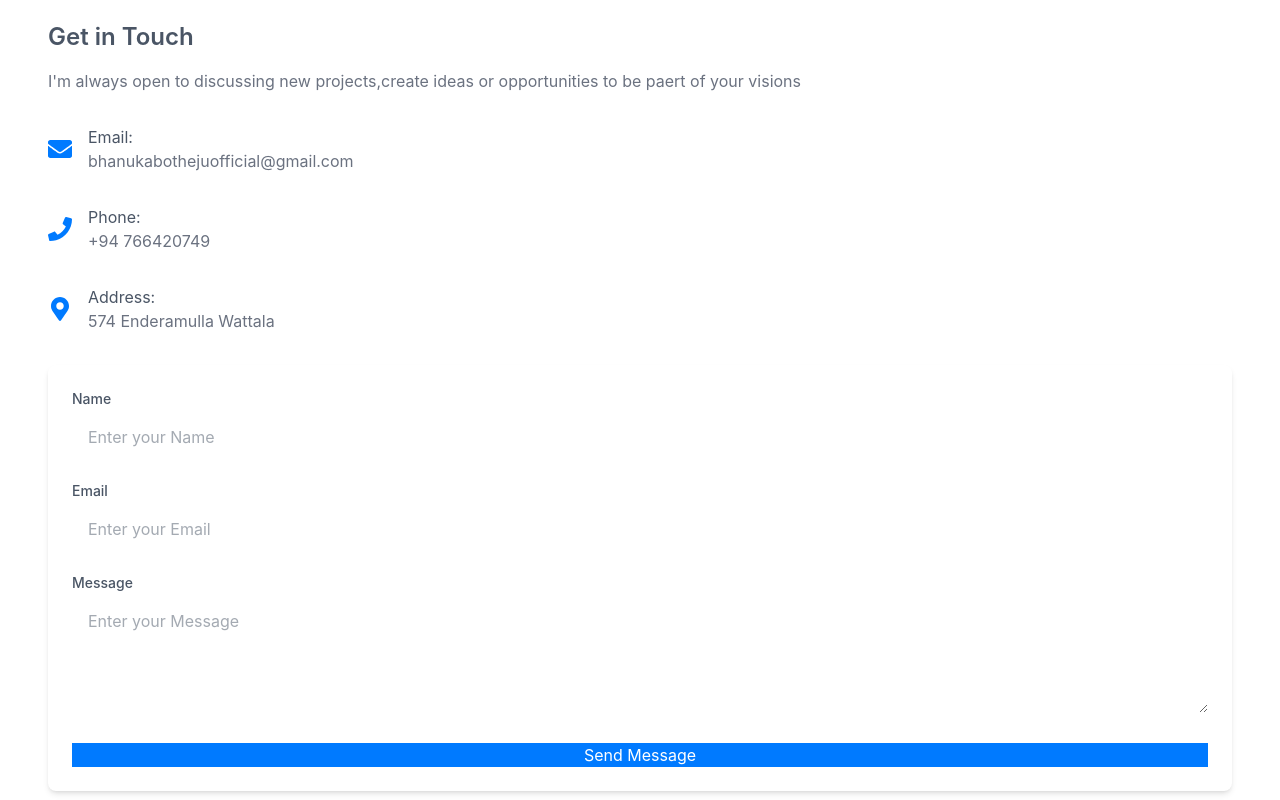
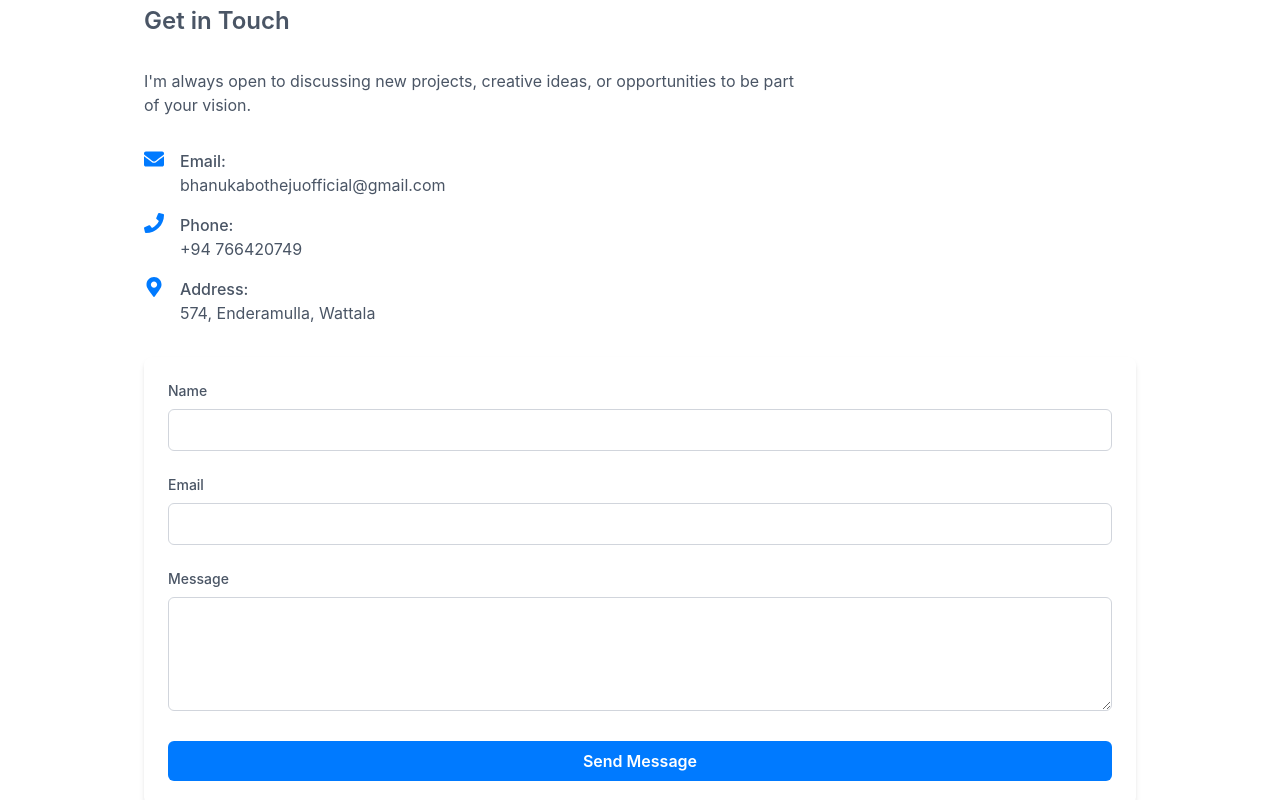
Before and after one commit to Bhanuka-botheju/portfolio_bhanuka, a Next.js app: page /about in a window 1280 px wide. Shown: the part 1540-2340 px from the top of the page. Built offline with nearby package versions, Linux system fonts and the light colour scheme.

Commit message:
finishing change in contact me component

```diff
--- a/src/app/contact/Contact.tsx
+++ b/src/app/contact/Contact.tsx
@@ -1,85 +1,194 @@
 import Link from 'next/link'
 import React, { useState } from 'react'
-import { FaEnvelope, FaGithub, FaLocationArrow, FaMapMarkedAlt, FaMapMarkerAlt, FaPhone } from 'react-icons/fa'
+import {
+  FaEnvelope,
+  FaGithub,
+  FaLocationArrow,
+  FaMapMarkerAlt,
+  FaPhone,
+} from 'react-icons/fa'
 
 interface FormData {
-  name: string;
-  email: string;
-  message: string;
+  name: string
+  email: string
+  message: string
 }
 
-type FormStatus = "idle" | "loading" | "success" | "error";
+type FormStatus = 'idle' | 'loading' | 'success' | 'error'
 
 export default function Contact() {
-  const [] = useState<FormData>({
+  const [formData, setFormData] = useState<FormData>({
     name: '',
     email: '',
-    message: ''
+    message: '',
   })
 
-  const [status,setstatus] = useState<FormStatus>('idle');
+  const [status, setStatus] = useState<FormStatus>('idle')
+
+  const handleChange = (
+    e: React.ChangeEvent<HTMLInputElement | HTMLTextAreaElement>
+  ) => {
+    setFormData({ ...formData, [e.target.name]: e.target.value })
+  }
+
+  const handleSubmit = async (e: React.FormEvent) => {
+    e.preventDefault()
+    setStatus('loading')
+
+    // Simulate API call (replace with your backend logic)
+    try {
+      await new Promise((resolve) => setTimeout(resolve, 2000))
+      setStatus('success')
+      setFormData({ name: '', email: '', message: '' })
+    } catch (error) {
+      setStatus('error')
+    }
+  }
+
   return (
-    <div className='container max-w-7xl mx-auto py-20'>
-        <h1 className='text-4xl font-bold mb-20 trxt-center'>
-          Contact Me
-        </h1>
-      <div className='space-y-8'>
-        <h2 className='text-2xl font-semibold mb-4'>
-          Get in Touch
-        </h2>
-        <p className='text-secondary md:w-2/3'>
-          I'm always open to discussing new projects,create ideas or opportunities to be paert of your visions
+    <div className="container max-w-5xl mx-auto py-20 px-4">
+      <h1 className="text-4xl font-bold mb-16 text-center">Contact Me</h1>
+
+      <div className="space-y-8">
+        <h2 className="text-2xl font-semibold">Get in Touch</h2>
+        <p className="text-gray-600 dark:text-gray-300 md:w-2/3">
+          I'm always open to discussing new projects, creative ideas, or opportunities to be part of your vision.
         </p>
-        <div className='flex items-center gap-4'>
-          <FaEnvelope className='w-6 h-6 text-primary'/>
-          <div>
-            <h3 className='text-semibold'>Email:</h3>
-            <Link href="mailtobhanukabotheju@gmail.com" className='text-secondary hover:text-primary'>bhanukabothejuofficial@gmail.com</Link>
-          </div>
+
+        {/* Contact Info */}
+        <div className="space-y-4">
+          <ContactInfo icon={<FaEnvelope className="text-primary" />} label="Email" value="bhanukabothejuofficial@gmail.com" link="mailto:bhanukabothejuofficial@gmail.com" />
+          <ContactInfo icon={<FaPhone className="text-primary" />} label="Phone" value="+94 766420749" link="tel:+94766420749" />
+          <ContactInfo icon={<FaMapMarkerAlt className="text-primary" />} label="Address" value="574, Enderamulla, Wattala" />
         </div>
 
-        <div className='flex items-center gap-4'>
-          <FaPhone className='w-6 h-6 text-primary'/>
-          <div>
-            <h3 className='text-semibold'>Phone:</h3>
-            <Link href="tel:+94766420749" className='text-secondary hover:text-primary'>+94 766420749</Link>
-          </div>
-        </div>
+        {/* Contact Form */}
+        <div className="bg-white dark:bg-dark/50 p-6 rounded-lg shadow-md">
+          <form className="space-y-6" onSubmit={handleSubmit}>
+            <FormField
+              label="Name"
+              name="name"
+              value={formData.name}
+              onChange={handleChange}
+              required
+            />
+            <FormField
+              label="Email"
+              name="email"
+              value={formData.email}
+              onChange={handleChange}
+              type="email"
+              required
+            />
+            <FormField
+              label="Message"
+              name="message"
+              value={formData.message}
+              onChange={handleChange}
+              textarea
+              rows={4}
+              required
+            />
 
-        <div className='flex items-center gap-4'>
-          <FaMapMarkerAlt className='w-6 h-6 text-primary'/>
-          <div>
-            <h3 className='text-semibold'>Address:</h3>
-            <Link href="mailtobhanukabotheju@gmail.com" className='text-secondary hover:text-primary'>574 Enderamulla Wattala</Link>
-          </div>
-        </div>
-        <div className='bg-white dark:bg-dark/50 p-6 rounded-lg shadow-md'>
-          <form className='space-y-6'>
-            <div>
-              <label htmlFor='name' className='block text-sm font-medium mb-2'>Name</label>
-              <input
-              required
-              type='text' id="name" name='name' placeholder='Enter your Name' className='w-full px-4 py-2 rounded-md  border-garay-300 dark:border-gray-700 bg-white dark:bg-dark focus:ring-2 focus:ring-primary focus:border-none'></input>
-            </div>
-            <div>
-              <label htmlFor='email' className='block text-sm font-medium mb-2'>Email</label>
-              <input
-              required
-              type='text' id="email" name='email' placeholder='Enter your Email' className='w-full px-4 py-2 rounded-md  border-garay-300 dark:border-gray-700 bg-white dark:bg-dark focus:ring-2 focus:ring-primary focus:border-none'></input>
-            </div>
-            <div>
-              <label htmlFor='massage' className='block text-sm font-medium mb-2'>Message</label>
-              <textarea
-              rows={4}
-              id="Message" name='Message' placeholder='Enter your Message' className='w-full px-4 py-2 rounded-md  border-garay-300 dark:border-gray-700 bg-white dark:bg-dark focus:ring-2 focus:ring-primary focus:border-none'></textarea>
-            </div>
-            <button type='submit' className='w-full btm btn-primary'>
-              {status === 'loading'? "Sending...":"Send Message"}
+            <button
+              type="submit"
+              className="w-full px-4 py-2 rounded-md bg-primary text-white font-semibold hover:bg-primary/90 transition"
+            >
+              {status === 'loading'
+                ? 'Sending...'
+                : status === 'success'
+                ? 'Message Sent ✅'
+                : status === 'error'
+                ? 'Error! Try Again'
+                : 'Send Message'}
             </button>
           </form>
         </div>
-
       </div>
     </div>
   )
 }
+
+// Subcomponents
+function ContactInfo({
+  icon,
+  label,
+  value,
+  link,
+}: {
+  icon: React.ReactNode
+  label: string
+  value: string
+  link?: string
+}) {
+  return (
+    <div className="flex items-start gap-4">
+      <div className="text-xl">{icon}</div>
+      <div>
+        <p className="font-medium">{label}:</p>
+        {link ? (
+          <Link
+            href={link}
+            className="text-gray-600 dark:text-gray-300 hover:text-primary"
+          >
+            {value}
+          </Link>
+        ) : (
+          <p className="text-gray-600 dark:text-gray-300">{value}</p>
+        )}
+      </div>
+    </div>
+  )
+}
+
+function FormField({
+  label,
+  name,
+  value,
+  onChange,
+  type = 'text',
+  textarea = false,
+  rows,
+  required = false,
+}: {
+  label: string
+  name: string
+  value: string
+  onChange: (e: React.ChangeEvent<any>) => void
+  type?: string
+  textarea?: boolean
+  rows?: number
+  required?: boolean
+}) {
+  const baseClasses =
+    'w-full px-4 py-2 rounded-md border border-gray-300 dark:border-gray-700 bg-white dark:bg-dark focus:ring-2 focus:ring-primary focus:outline-none transition'
+
+  return (
+    <div>
+      <label htmlFor={name} className="block text-sm font-medium mb-2">
+        {label}
+      </label>
+      {textarea ? (
+        <textarea
+          id={name}
+          name={name}
+          rows={rows}
+          className={baseClasses}
+          value={value}
+          onChange={onChange}
+          required={required}
+        />
+      ) : (
+        <input
+          type={type}
+          id={name}
+          name={name}
+          className={baseClasses}
+          value={value}
+          onChange={onChange}
+          required={required}
+        />
+      )}
+    </div>
+  )
+}
```
